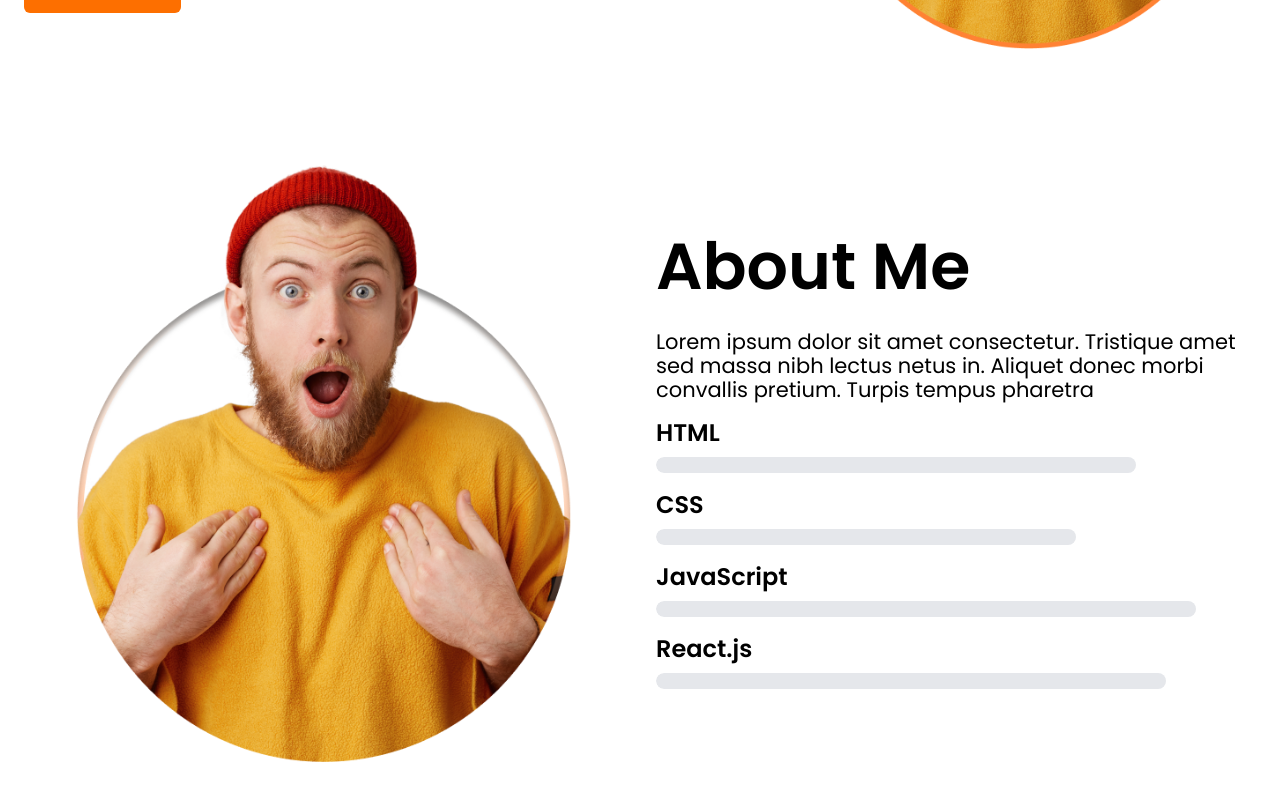
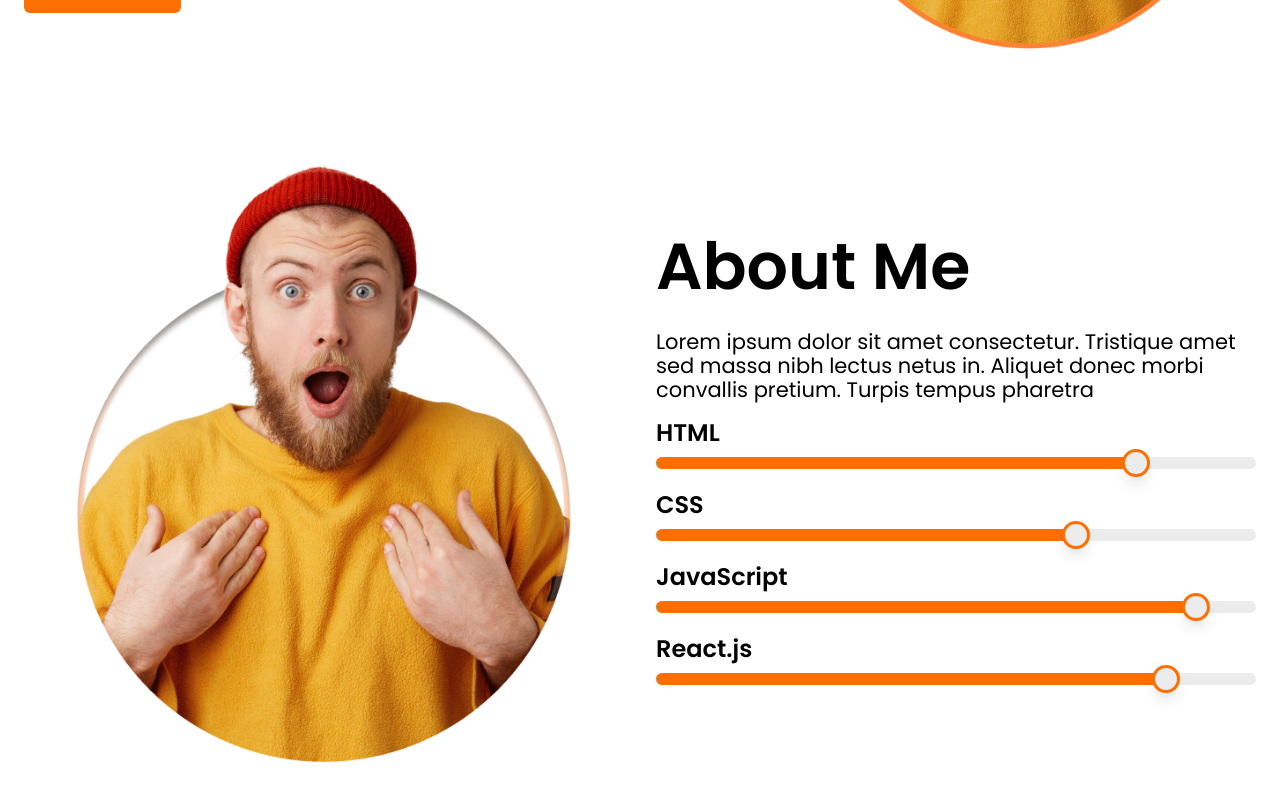
Before and after one commit to Rahulfordev/Personal-Portfolio-Landing-Page, a Next.js app: page / in a window 1280 px wide. Shown: the part 670-1470 px from the top of the page. Built offline with nearby package versions, Linux system fonts and the light colour scheme.

Commit message:
complete skills progress bar design

```diff
--- /dev/null
+++ b/src/components/common/ProgressBar.jsx
@@ -0,0 +1,19 @@
+import React from "react";
+
+const ProgressBar = ({ value }) => {
+  return (
+    <div className="relative w-full h-3 bg-[#EDECEC] rounded-md mb-5">
+      <div
+        className="relative h-3 bg-text-orange rounded-md animate-progress"
+        style={{
+          maxWidth: `${value}%`,
+          animation: `progressAnimation 1.5s cubic-bezier(1, 0.2, 0.2, 1) forwards`,
+        }}
+      >
+        <span className="absolute w-7 h-7 shadow-lg bg-[#EDECEC] border-[3px] border-text-orange rounded-full top-1/2 left-full transform -translate-x-1/2 -translate-y-1/2"></span>
+      </div>
+    </div>
+  );
+};
+
+export default ProgressBar;
--- a/src/components/layout/Footer.jsx
+++ b/src/components/layout/Footer.jsx
@@ -1,6 +1,5 @@
 "use client";
 import Link from "next/link";
-import { usePathname } from "next/navigation";
 import { FaInstagram, FaFacebook, FaLinkedin } from "react-icons/fa";
 import { FaXTwitter } from "react-icons/fa6";
 import logo_dark from "../../../public/images/logo_dark.png";
@@ -8,7 +7,6 @@ import logo_light from "../../../public/images/logo_light.png";
 import Image from "next/image";
 
 export default function Footer() {
-  const pathname = usePathname();
   return (
     <footer className="bg-background-lighter dark:bg-background-dark text-center">
       <div className="container mx-auto">
@@ -25,7 +23,6 @@ export default function Footer() {
             alt="logo_light"
           />
         </div>
-
 
         {/* Navigation Links */}
         <div className="pb-10 sm:pb-[70px]">
--- a/src/components/layout/Navbar.jsx
+++ b/src/components/layout/Navbar.jsx
@@ -2,14 +2,12 @@
 import React, { useState } from "react";
 import Image from "next/image";
 import Link from "next/link";
-import { usePathname } from "next/navigation";
 import logo_dark from "../../../public/images/logo_dark.png";
 import logo_light from "../../../public/images/logo_light.png";
 import Button from "../common/button/Button";
 import ThemeToggle from "../ThemeToggle";
 
 const Navbar = () => {
-  const pathname = usePathname();
   const [mobileSidebarOpen, setMobileSidebarOpen] = useState(false);
 
   return (
--- a/src/components/ui/About.jsx
+++ b/src/components/ui/About.jsx
@@ -5,6 +5,7 @@ import about_image from "../../../public/images/about_image.png";
 import Image from "next/image";
 import Title from "../common/heading/Title";
 import Description from "../common/heading/Description";
+import ProgressBar from "../common/ProgressBar";
 const skills = [
   { name: "HTML", level: 80 },
   { name: "CSS", level: 70 },
@@ -41,22 +42,7 @@ export default function About() {
                     {skill.name}
                   </span>
                 </div>
-                <div
-                  className="relative bg-lightGray rounded-full h-4 overflow-hidden"
-                  onMouseEnter={() => setHoveredSkill(index)}
-                  onMouseLeave={() => setHoveredSkill(null)}
-                >
-                  <div
-                    className={`absolute inset-0 bg-primary transition-all duration-500`}
-                    style={{ width: `${skill.level}%` }}
-                  ></div>
-                  <div
-                    className={`absolute inset-0 rounded-full bg-gray-200 transition-transform ${
-                      hoveredSkill === index ? "scale-105" : ""
-                    }`}
-                    style={{ width: `${skill.level}%` }}
-                  ></div>
-                </div>
+                <ProgressBar value={skill.level} />
               </div>
             ))}
           </div>
--- a/src/components/ui/Hero.jsx
+++ b/src/components/ui/Hero.jsx
@@ -18,7 +18,7 @@ export default function Hero() {
             </h4>
             <div className="text-text-black dark:text-text-white font-bold text-6xl lg:text-8xl mb-7">
               <h1>UI & UX</h1>
-              <h1 className="lg:text-right">Designer</h1>
+              <h1 className="lg:text-center">Designer</h1>
             </div>
 
             <Description className="pb-3 sm:pb-[22px] md:text-left max-w-[690px]">
--- a/tailwind.config.mjs
+++ b/tailwind.config.mjs
@@ -1,3 +1,4 @@
+/* eslint-disable import/no-anonymous-default-export */
 /** @type {import('tailwindcss').Config} */
 export default {
   darkMode: "class",
@@ -8,6 +9,16 @@ export default {
   ],
   theme: {
     extend: {
+      animation: {
+        progress:
+          "progressAnimation 1.5s cubic-bezier(1, 0.2, 0.2, 1) forwards",
+      },
+      keyframes: {
+        progressAnimation: {
+          "0%": { width: "0%" },
+          "100%": { width: "100%" },
+        },
+      },
       colors: {
         background: {
           dark: "#1E1E1E",
```
